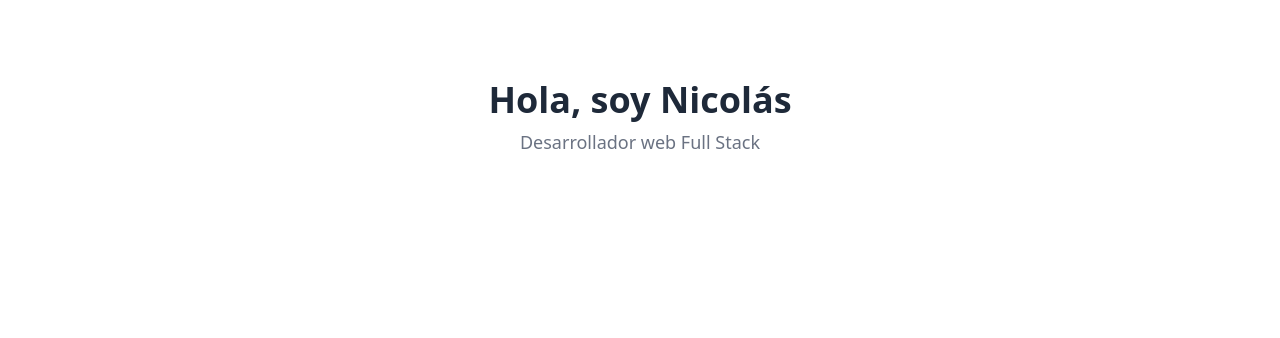
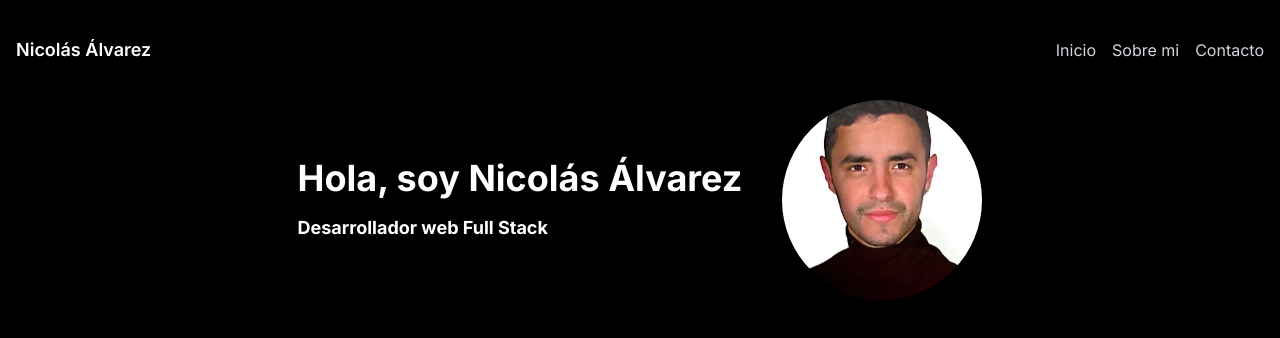
Before and after one commit to nicoalvarez03/portfolio, a React (Vite) app: page / in a window 1280 px wide. Shown: the top 338 px of the page. Built offline with nearby package versions, Linux system fonts and the light colour scheme.

Commit message:
feat: navbar component & hero page

```diff
--- a/src/App.css
+++ b/src/App.css
@@ -0,0 +1,4 @@
+@import url('https://fonts.googleapis.com/css2?family=Inter:ital,opsz,wght@0,14..32,100..900;1,14..32,100..900&display=swap');
+body{
+    font-family: Inter;
+}
--- a/src/App.tsx
+++ b/src/App.tsx
@@ -1,12 +1,12 @@
 // import { useState } from 'react'
 import './App.css'
-import Hero from './components/Hero'
+import Home from './pages/Home'
 
 function App() {
 
   return (
     <div>
-      <Hero />
+      <Home />
     </div>
   )
 }
--- a/src/components/Hero.tsx
+++ /dev/null
@@ -1,15 +0,0 @@
-import {motion} from 'framer-motion';
-
-export default function Hero() {
-    return (
-        <motion.div
-            initial ={{ opacity: 0, y: -50 }}
-            animate={{ opacity: 1, y: 0 }}
-            transition={{ duration: 1 }}
-            className='text-center mt-20'
-        >
-            <h1 className='text-4xl font-bold text-gray-800'>Hola, soy Nicolás</h1>
-            <p className='text-lg text-gray-500 mt-2'>Desarrollador web Full Stack</p>
-        </motion.div>
-    );
-}
--- /dev/null
+++ b/src/components/layout/Navbar.tsx
@@ -0,0 +1,25 @@
+import {motion} from 'framer-motion';
+
+export default function Navbar() {
+    return(
+        <div>
+            <motion.nav
+                className="p-4"
+                initial={{ opacity: 0, y: -50 }}
+                animate={{ opacity: 1, y: 0 }}
+                transition={{ duration: 0.5 }}
+            >
+                <div className="container mx-auto flex justify-between items-center py-5">
+                    <div className="text-white text-lg font-semibold">
+                        Nicolás Álvarez
+                    </div>
+                    <div className="space-x-4">
+                        <a href="#" className="text-gray-300 hover:text-white">Inicio</a>
+                        <a href="#" className="text-gray-300 hover:text-white">Sobre mi</a>
+                        <a href="#" className="text-gray-300 hover:text-white">Contacto</a>
+                    </div>
+                </div>
+            </motion.nav>
+        </div>
+    );
+}
--- /dev/null
+++ b/src/components/sections/Hero.tsx
@@ -0,0 +1,30 @@
+import {motion} from 'framer-motion';
+import Navbar from '../layout/Navbar.tsx';
+import foto_nicolas_carnet from '../../assets/images/foto_nicolas_carnet.webp';
+
+export default function Hero() {
+    return (
+        <section id="hero">
+            <Navbar />
+            <div className="flex items-center justify-center">
+                <motion.div
+                    className="text-white text-4xl font-bold"
+                    initial={{ opacity: 0, y: 50 }}
+                    animate={{ opacity: 1, y: 0 }}
+                    transition={{ duration: 1 }}
+                    >
+
+                    <div className='flex items-center gap-10'>
+                        <div>
+                            <h1 className="mb-4">Hola, soy Nicolás Álvarez</h1>
+                            <p className="text-lg">Desarrollador web Full Stack</p>
+                        </div>
+                        <div>
+                            <img className='w-50 h-50 object-cover rounded-full' src={foto_nicolas_carnet} alt="foto carnet" />
+                        </div>
+                    </div>
+                </motion.div>
+            </div>
+        </section>
+    );
+}
--- /dev/null
+++ b/src/pages/Home.tsx
@@ -0,0 +1,9 @@
+import Hero from "../components/sections/Hero";
+
+export default function Home() {
+    return(
+        <div className="h-screen bg-black">
+            <Hero />
+        </div>
+    );
+}
```
Also changed, not shown: src/assets/images/foto_nicolas_carnet.webp (added).
